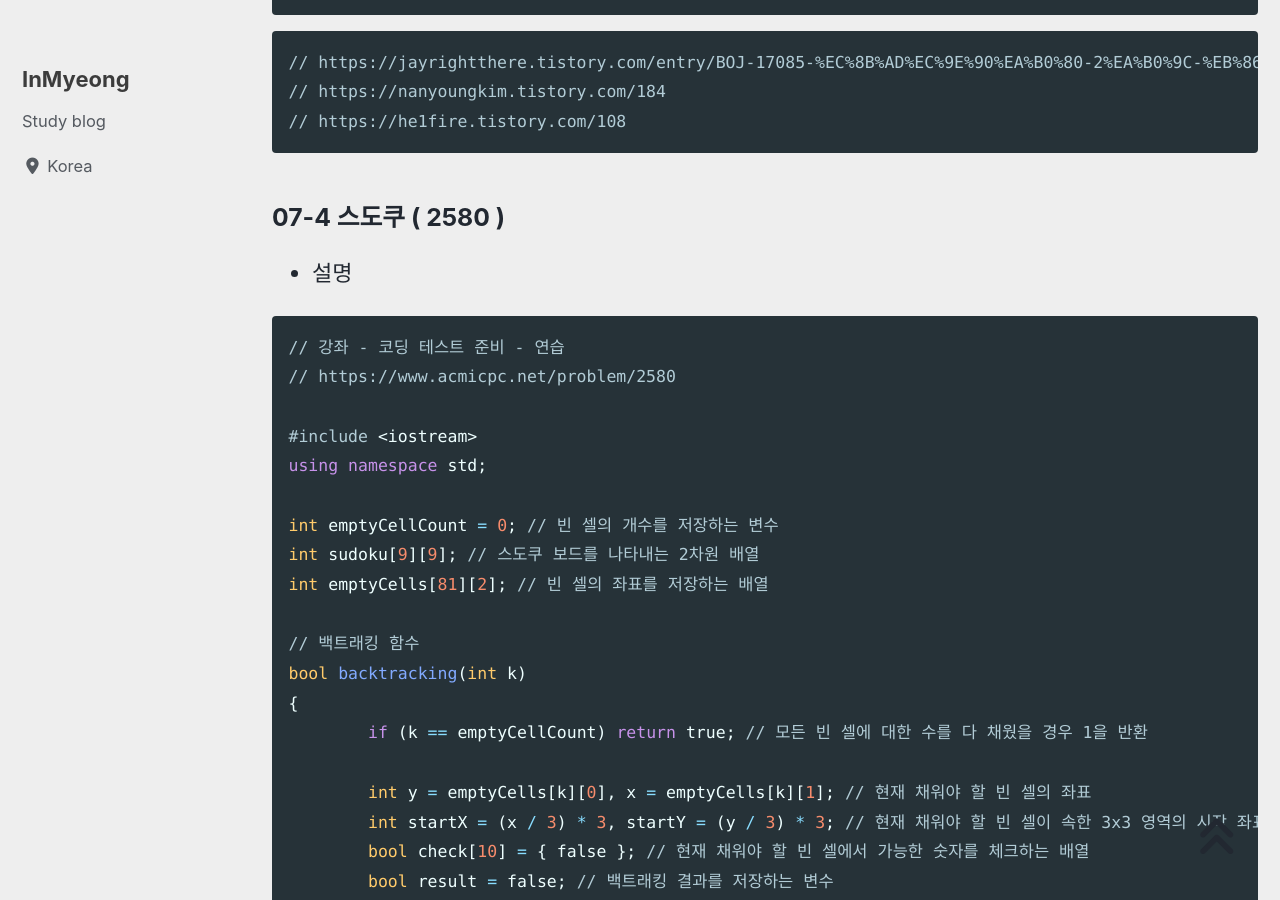
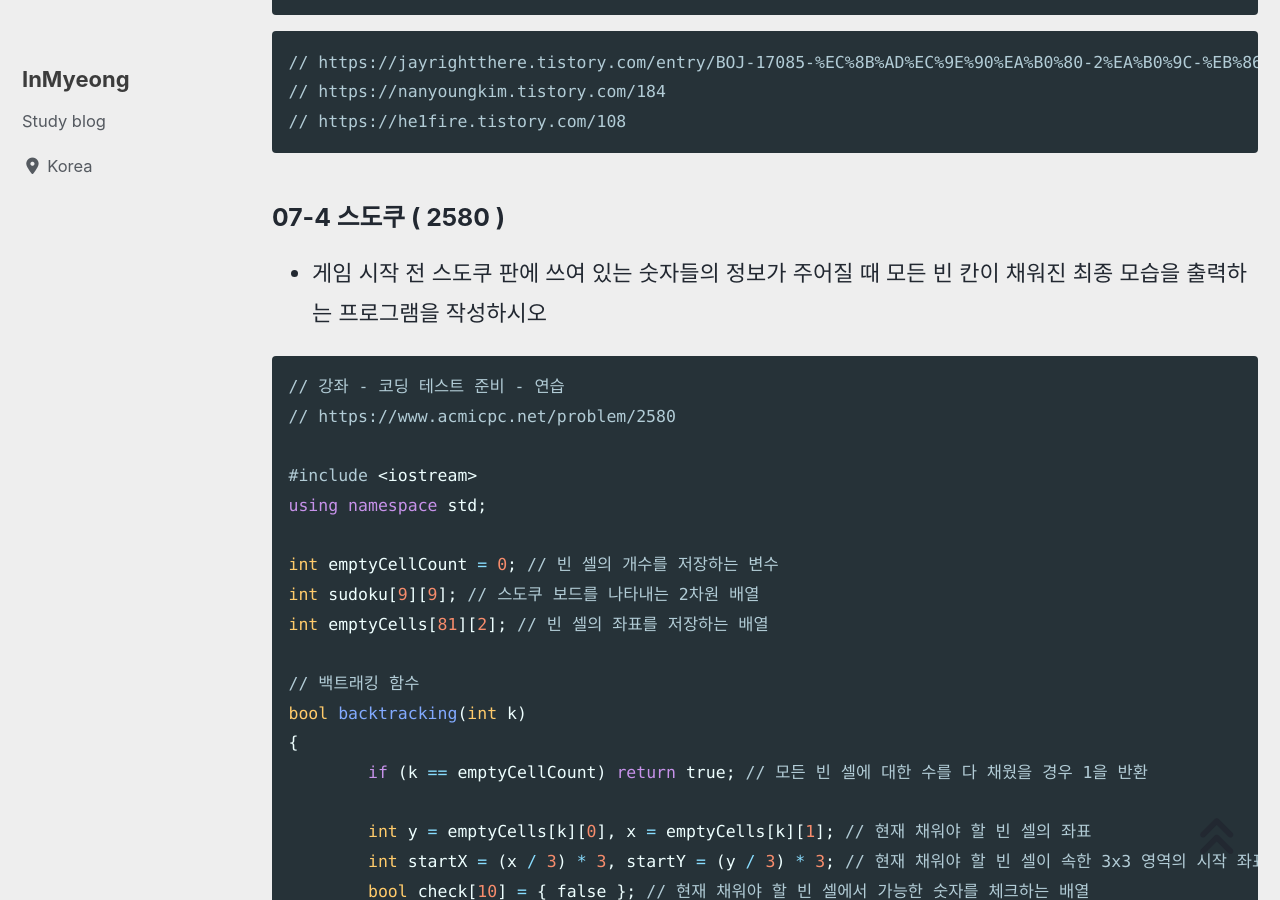
Before and after one commit to devMyeong/devMyeong.github.io, a Jekyll site: the page built from _posts/codingTest/2023-04-30-나만의문제집.md, in a window 1280 px wide and 900 px high, scrolled down 37243 px. Built offline with Jekyll 4.4.1, drawn with Linux system fonts in a browser that asks for light colours; cached includes are drawn as plain includes; nearby versions of some CDN libraries; some web fonts are replaced; comment, search, counter and statistics services are not loaded.

Commit message:
Chore : 수정

````diff
--- a/_posts/codingTest/2023-04-30-나만의문제집.md
+++ b/_posts/codingTest/2023-04-30-나만의문제집.md
@@ -1132,7 +1132,7 @@ int main()
 ```
 
 ### 07-4 스도쿠 ( 2580 )
-- 설명
+- 게임 시작 전 스도쿠 판에 쓰여 있는 숫자들의 정보가 주어질 때 모든 빈 칸이 채워진 최종 모습을 출력하는 프로그램을 작성하시오
 
 ```cpp
 // 강좌 - 코딩 테스트 준비 - 연습
````
